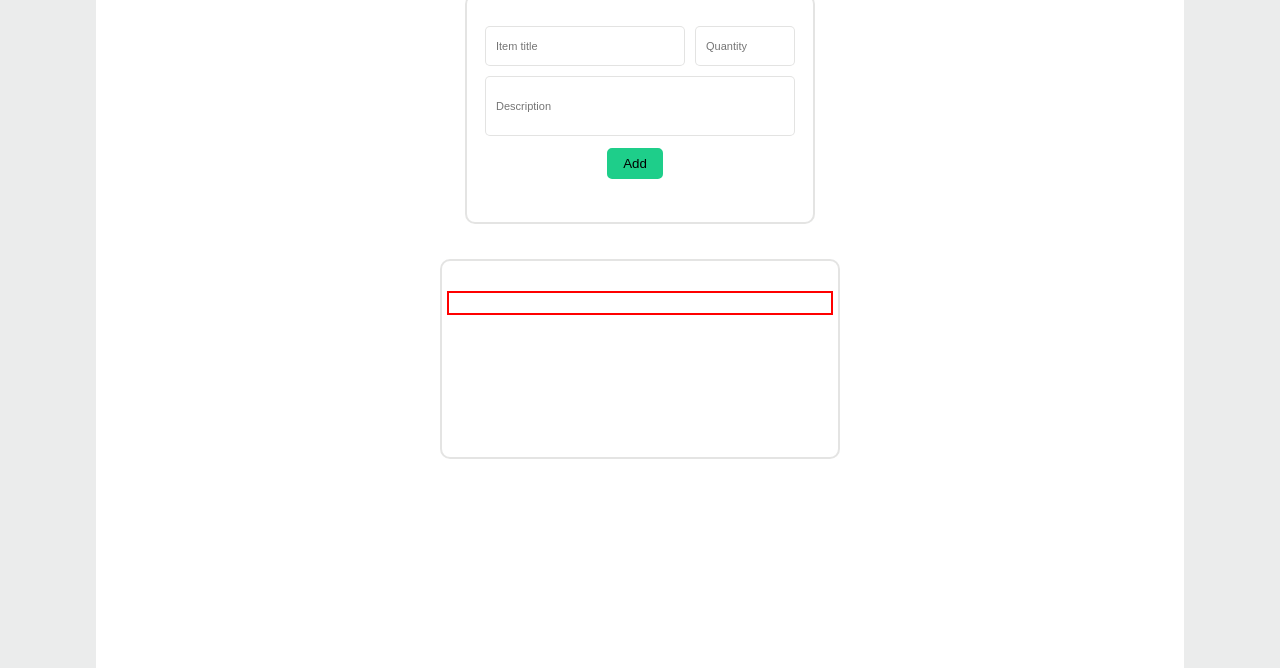
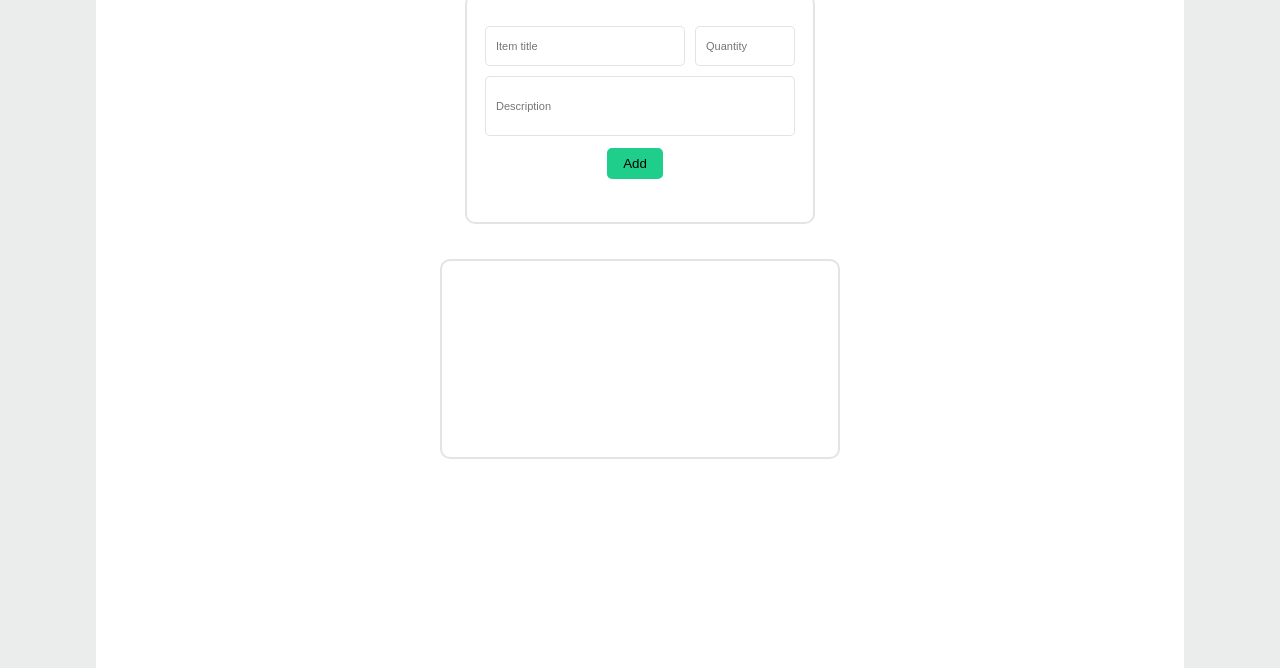
Before and after one commit to lulukitty/Task, a plain HTML site: page index.html in a window 1280 px wide. Shown: the part 132-800 px from the top of the page. Drawn offline with Linux system fonts and the light colour scheme.

Commit message:
Add files via upload

```diff
--- a/style.css
+++ b/style.css
@@ -9,7 +9,7 @@ body{
     font-size: 20px;
     color: rgba(99, 98, 98, 0.295);
 }
-
+/*styling of shopping list form-container */
 .form-container{
     width: 85%;
     height: 100vh;
@@ -100,7 +100,6 @@ margin-top: 35px;
     padding: 10px;
     display: block;
     justify-items: center;
-    border: 2px solid red;
 
 }
 .add-tocart1 {
```
